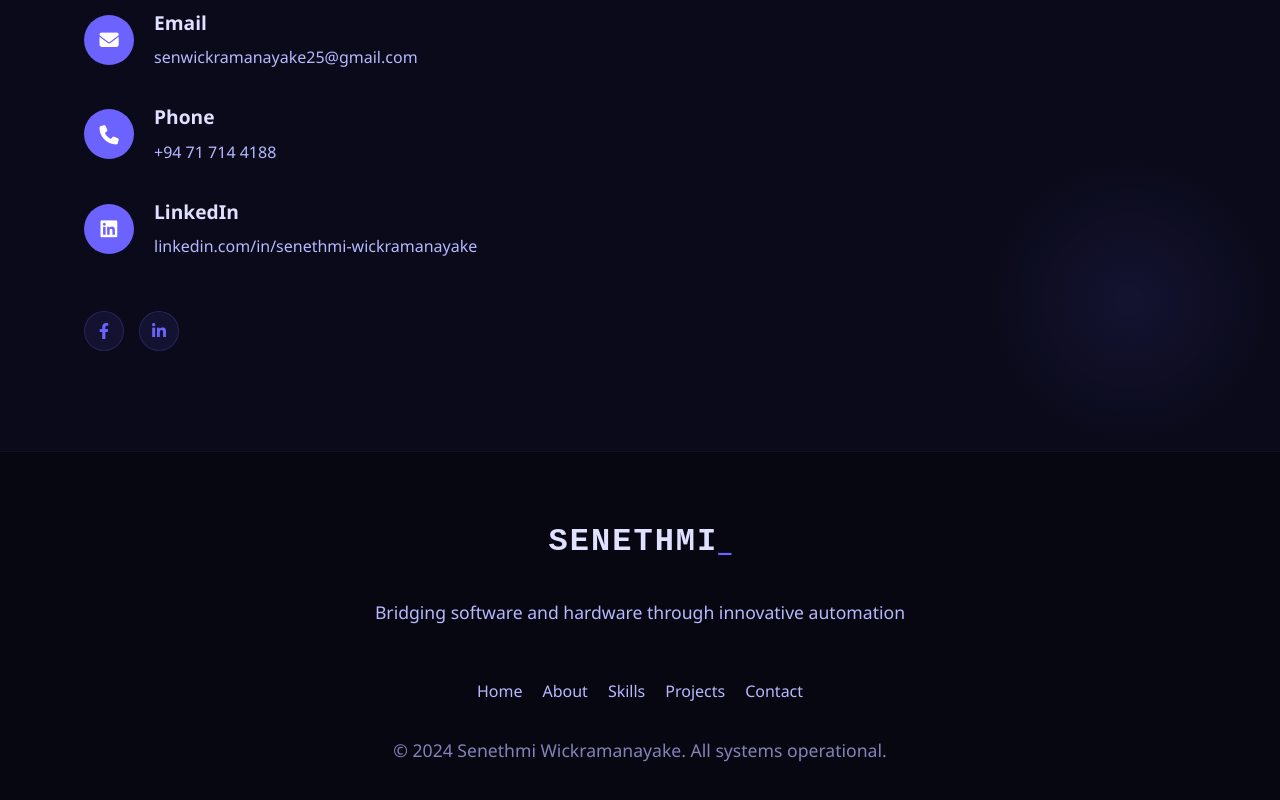
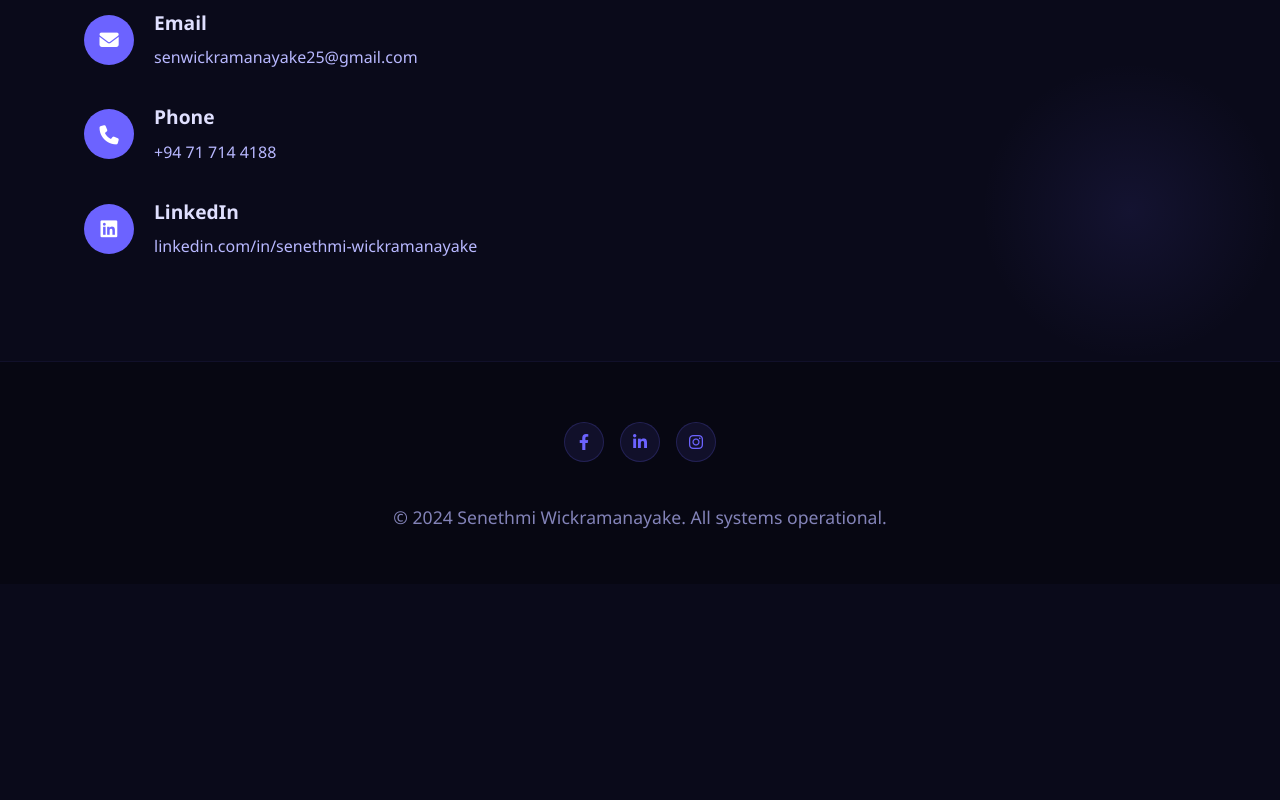
Before and after one commit to SenWick25/Portfolio, a plain HTML site: page index.html in a window 1280 px wide. Shown: the part 6732-7532 px from the top of the page. After the commit the page ends 7316 px from the top, so only its background shows below. Drawn offline with Linux system fonts and the light colour scheme.

Commit message:
Updated portfolio design

```diff
--- a/index.html
+++ b/index.html
@@ -523,10 +523,6 @@
                     <div class="contact-item"><div class="contact-icon"><i class="fas fa-envelope"></i></div><div><h4>Email</h4><p>senwickramanayake25@gmail.com</p></div></div>
                     <div class="contact-item"><div class="contact-icon"><i class="fas fa-phone"></i></div><div><h4>Phone</h4><p>+94 71 714 4188</p></div></div>
                     <div class="contact-item"><div class="contact-icon"><i class="fab fa-linkedin"></i></div><div><h4>LinkedIn</h4><p>linkedin.com/in/senethmi-wickramanayake</p></div></div>
-                    <div class="social-links">
-                        <a href="https://www.facebook.com/dineth.wicki" class="social-link"><i class="fab fa-facebook-f"></i></a>
-                        <a href="https://www.linkedin.com/in/senethmi-wickramanayake-800b3029b" class="social-link"><i class="fab fa-linkedin-in"></i></a>
-                    </div>
                 </div>
             </div>
         </div>
@@ -535,15 +531,11 @@
     <!-- Footer -->
     <footer>
         <div class="container">
-            <div class="footer-content">
-                <div class="footer-logo"><span class="tech-text">SENETHMI</span><span class="accent">_</span></div>
-                <p>Bridging software and hardware through innovative automation</p>
-                <div class="footer-links">
-                    <a href="#hero">Home</a>
-                    <a href="#about">About</a>
-                    <a href="#skills">Skills</a>
-                    <a href="#projects">Projects</a>
-                    <a href="#contact">Contact</a>
+            <div class="footer-content" style="text-align:center;">
+                <div class="footer-social" style="margin-bottom:10px; display: flex; justify-content: center; gap: 16px;">
+                    <a href="https://www.facebook.com/dineth.wicki" class="social-link"><i class="fab fa-facebook-f"></i></a>
+                    <a href="https://www.linkedin.com/in/senethmi-wickramanayake-800b3029b" class="social-link"><i class="fab fa-linkedin-in"></i></a>
+                    <a href="https://www.instagram.com/your_instagram_profile" class="social-link"><i class="fab fa-instagram"></i></a>
                 </div>
                 <div class="copyright">
                     <p>&copy; 2024 Senethmi Wickramanayake. All systems operational.</p>
```
